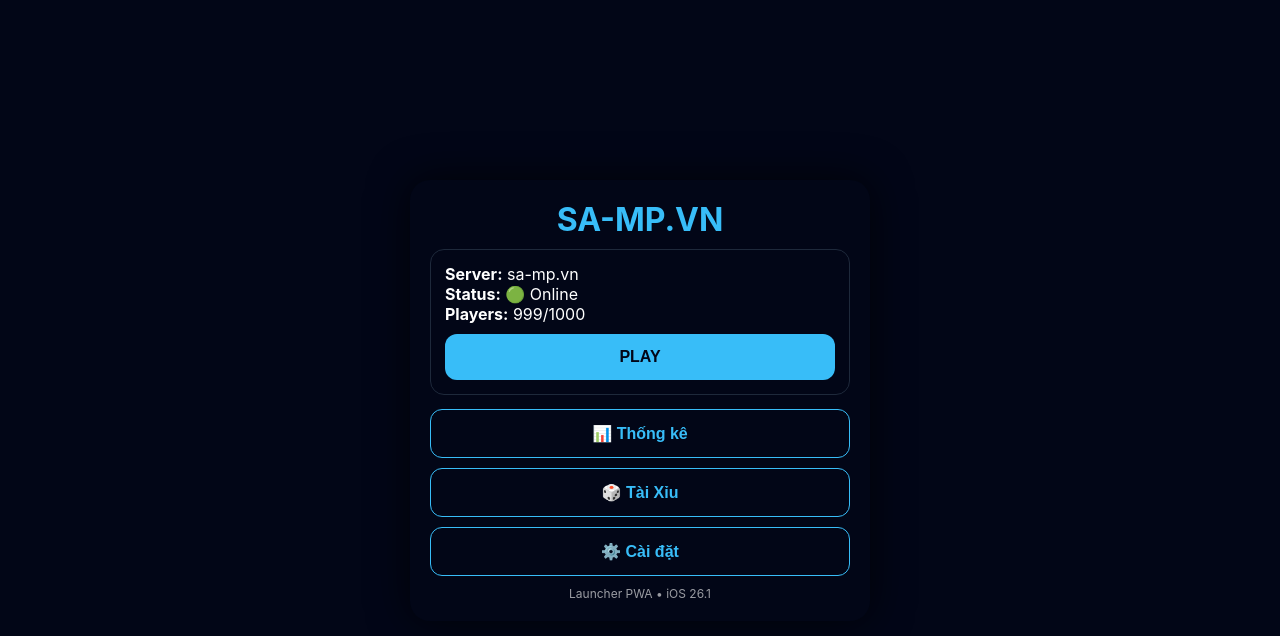
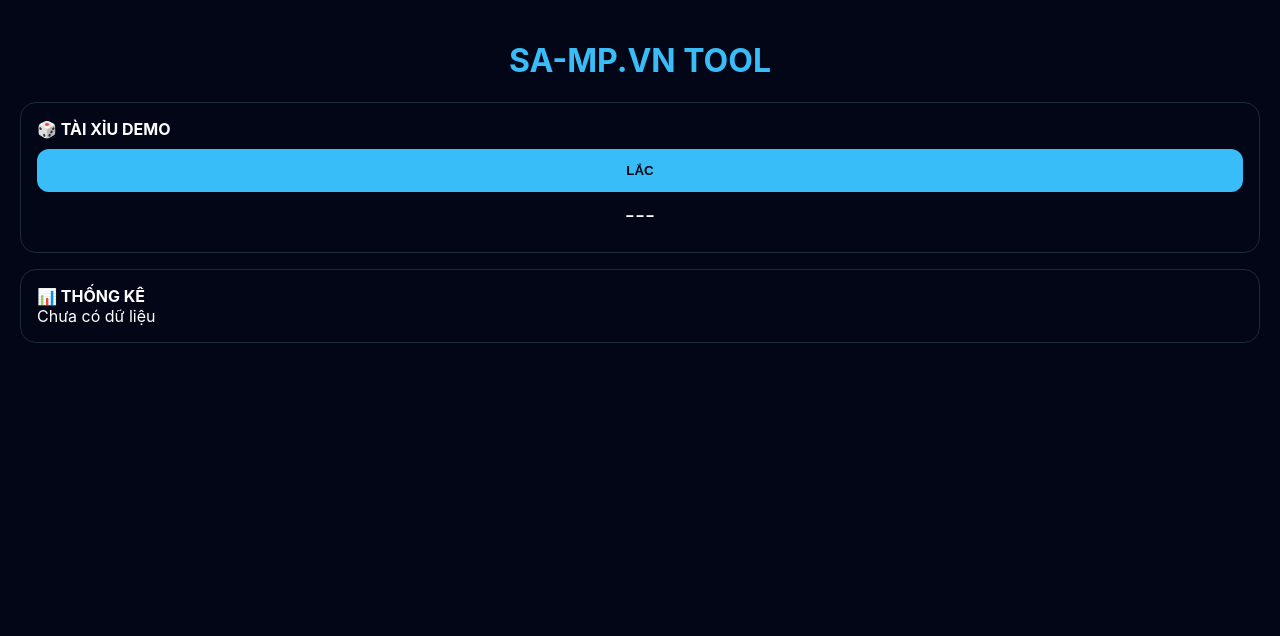
Before and after one commit to khachhang2109208-hash/sampvn-launcher, a plain HTML site: page index.html in a window 1280 px wide. Drawn offline with Linux system fonts and the light colour scheme.

Commit message:
Update index.html for SA-MP.VN Tool
Update tool

```diff
--- a/index.html
+++ b/index.html
@@ -1,91 +1,98 @@
 <!DOCTYPE html>
 <html lang="vi">
 <head>
-  <meta charset="UTF-8" />
-  <meta name="viewport" content="width=device-width, initial-scale=1.0"/>
-  <title>SA-MP.VN Launcher</title>
-
-  <!-- PWA -->
-  <link rel="manifest" href="manifest.json">
-  <meta name="theme-color" content="#0f172a">
+<meta charset="UTF-8">
+<meta name="viewport" content="width=device-width, initial-scale=1.0">
+<title>SA-MP.VN Tool</title>
 
 <style>
-    body {
-      margin: 0;
-      font-family: -apple-system, BlinkMacSystemFont, sans-serif;
-      background: linear-gradient(180deg,#020617,#020617);
-      color: white;
-      display: flex;
-      align-items: center;
-      justify-content: center;
-      height: 100vh;
+body{
+  margin:0;
+  font-family:-apple-system,BlinkMacSystemFont;
+  background:#020617;
+  color:white;
 }
-    .app {
-      width: 92%;
-      max-width: 420px;
-      background: #020617;
-      border-radius: 20px;
-      padding: 20px;
-      box-shadow: 0 0 40px rgba(0,0,0,.7);
+.app{
+  padding:20px;
 }
-    h1 {
-      text-align: center;
-      margin: 0 0 10px;
-      color: #38bdf8;
+h1{
+  text-align:center;
+  color:#38bdf8;
 }
-    .server {
-      background: #020617;
-      border: 1px solid #1e293b;
-      border-radius: 14px;
-      padding: 14px;
-      margin-bottom: 14px;
+.card{
+  background:#020617;
+  border:1px solid #1e293b;
+  border-radius:16px;
+  padding:16px;
+  margin-bottom:16px;
 }
-    .btn {
-      display: block;
-      width: 100%;
-      padding: 14px;
-      margin-top: 10px;
-      border-radius: 12px;
-      border: none;
-      background: #38bdf8;
-      color: #020617;
-      font-size: 16px;
-      font-weight: 600;
+.btn{
+  width:100%;
+  padding:14px;
+  border:none;
+  border-radius:12px;
+  background:#38bdf8;
+  color:#020617;
+  font-weight:600;
+  margin-top:10px;
 }
-    .btn.secondary {
-      background: #020617;
-      color: #38bdf8;
-      border: 1px solid #38bdf8;
+.result{
+  font-size:22px;
+  text-align:center;
+  margin-top:10px;
 }
-    footer {
-      text-align: center;
-      font-size: 12px;
-      opacity: .6;
-      margin-top: 10px;
+.history{
+  font-size:14px;
+  margin-top:8px;
+  opacity:.8;
 }
 </style>
 </head>
 
 <body>
 <div class="app">
-    <h1>SA-MP.VN</h1>
+<h1>SA-MP.VN TOOL</h1>
 
-    <div class="server">
-      <b>Server:</b> sa-mp.vn<br>
-      <b>Status:</b> 🟢 Online<br>
-      <b>Players:</b> 999/1000
-      <button class="btn" onclick="alert('iOS không cho mở client trực tiếp 😅')">
-        PLAY
-      </button>
+<div class="card">
+<b>🎲 TÀI XỈU DEMO</b>
+<button class="btn" onclick="roll()">LẮC</button>
+<div class="result" id="result">---</div>
+<div class="history" id="history"></div>
 </div>
 
-    <button class="btn secondary">📊 Thống kê</button>
-    <button class="btn secondary">🎲 Tài Xỉu</button>
-    <button class="btn secondary">⚙️ Cài đặt</button>
+<div class="card">
+<b>📊 THỐNG KÊ</b>
+<div id="stats">Chưa có dữ liệu</div>
+</div>
 
-    <footer>
-      Launcher PWA • iOS 26.1
-    </footer>
 </div>
+
+<script>
+let history = [];
+let tai = 0;
+let xiu = 0;
+
+function roll(){
+  let a = Math.floor(Math.random()*6)+1;
+  let b = Math.floor(Math.random()*6)+1;
+  let c = Math.floor(Math.random()*6)+1;
+  let sum = a+b+c;
+  let kq = sum >= 11 ? "TÀI" : "XỈU";
+
+  history.unshift(kq);
+  if(kq==="TÀI") tai++; else xiu++;
+
+  document.getElementById("result").innerText =
+    a+" + "+b+" + "+c+" = "+sum+" → "+kq;
+
+  document.getElementById("history").innerText =
+    "Lịch sử: " + history.slice(0,10).join(" | ");
+
+  let total = tai+xiu;
+  document.getElementById("stats").innerText =
+    "TÀI: "+tai+" ("+Math.round(tai/total*100)+"%) | " +
+    "XỈU: "+xiu+" ("+Math.round(xiu/total*100)+"%)";
+}
+</script>
 </body>
 </html>
```
Lines whose indentation alone changed are shown as unchanged.
